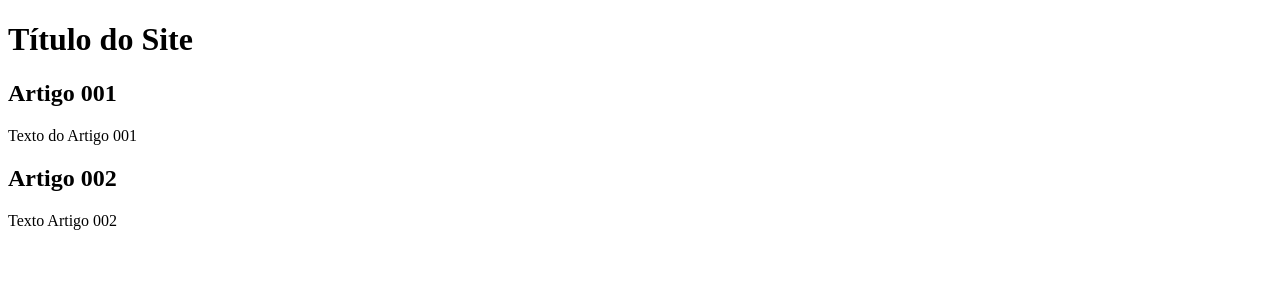
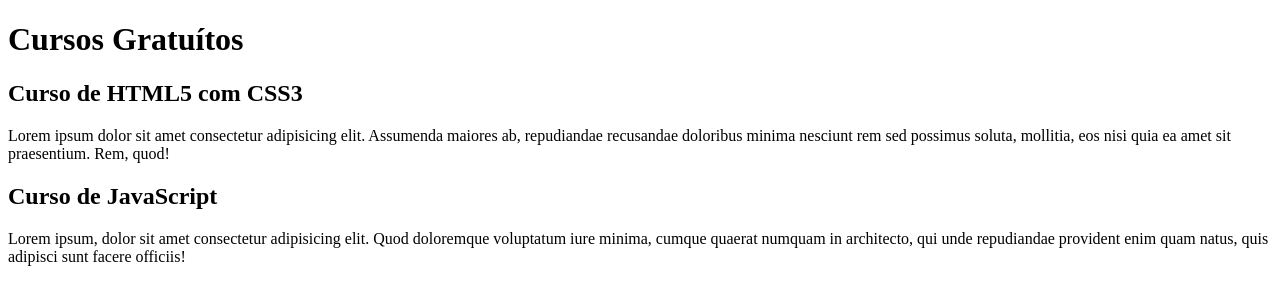
Before and after one commit to doisdois/projeto-site, a plain HTML site: page index.html in a window 1280 px wide. Drawn offline with Linux system fonts and the light colour scheme.

Commit message:
comecei a escrever o conteúdo

```diff
--- a/index.html
+++ b/index.html
@@ -9,15 +9,15 @@
 <body>
     <main>
         <header>
-            <h1>Título do Site</h1>
+            <h1>Cursos Gratuítos</h1>
         </header>
         <article>
-            <h2>Artigo 001</h2>
-            <p>Texto do Artigo 001</p>
+            <h2>Curso de HTML5 com CSS3</h2>
+            <p>Lorem ipsum dolor sit amet consectetur adipisicing elit. Assumenda maiores ab, repudiandae recusandae doloribus minima nesciunt rem sed possimus soluta, mollitia, eos nisi quia ea amet sit praesentium. Rem, quod!</p>
         </article>
         <article>
-            <h2>Artigo 002</h2>
-            <p>Texto Artigo 002</p>
+            <h2>Curso de JavaScript</h2>
+            <p>Lorem ipsum, dolor sit amet consectetur adipisicing elit. Quod doloremque voluptatum iure minima, cumque quaerat numquam in architecto, qui unde repudiandae provident enim quam natus, quis adipisci sunt facere officiis!</p>
         </article>
     </main>
 </body>
```
